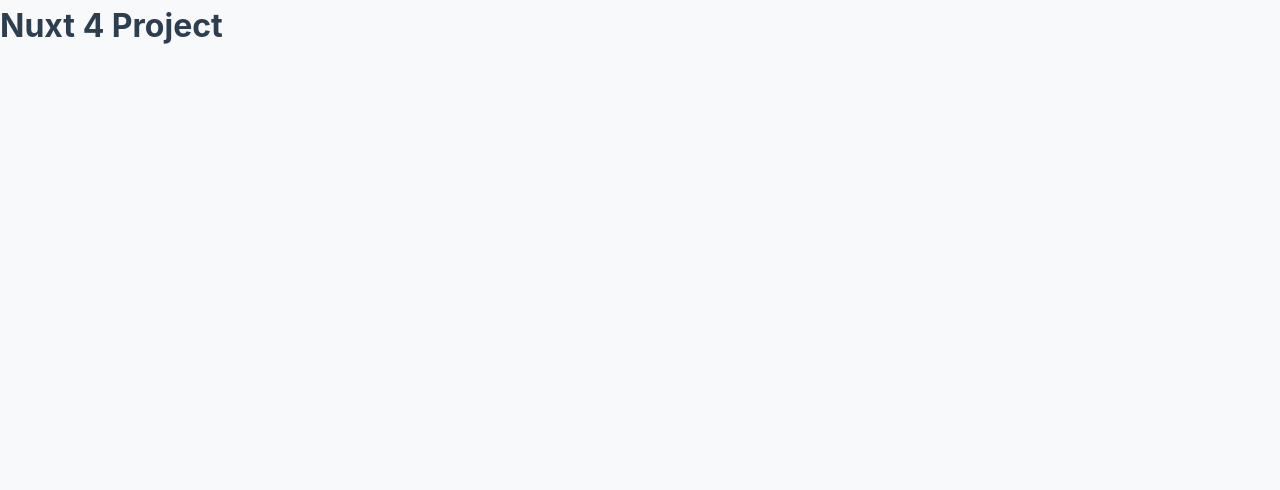
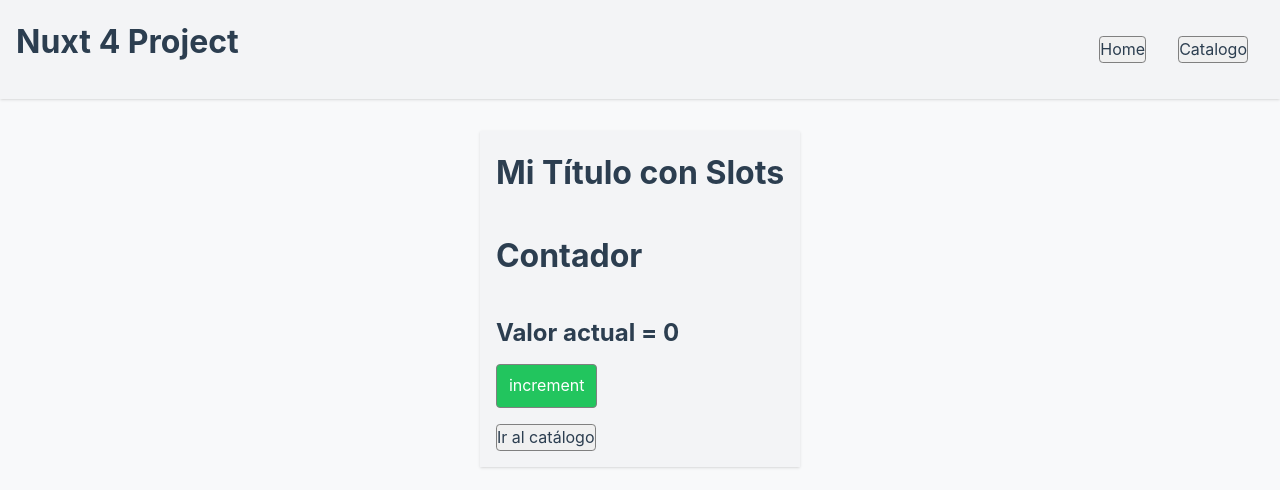
Before and after one commit to RubenMMPS/formacion, a Nuxt app in the folder VUE/nuxt-vue-exercises/: page /home in a window 1280 px wide. Before the commit this address had no page. Shown: the top 490 px of the page. Built offline with nearby package versions, Linux system fonts and the light colour scheme.

Commit message:
feat(VUE) add exercise 6

```diff
--- a/VUE/nuxt-vue-exercises/assets/styles/reset.scss
+++ b/VUE/nuxt-vue-exercises/assets/styles/reset.scss
@@ -18,3 +18,32 @@
   color: var(--text-color);
   line-height: 1.6;
 }
+
+h1 {
+  font-size: 2rem;
+  font-weight: bold;
+  margin-bottom: 1rem;
+}
+
+h2 {
+  font-size: 1.5rem;
+  font-weight: bold;
+  margin-bottom: 0.75rem;
+}
+
+h3 {
+  font-size: 1.25rem;
+  font-weight: bold;
+  margin-bottom: 0.5rem;
+}
+
+button {
+  display: inline-block;
+  margin-right: 1rem;
+  background-color: #f0f0f0;
+  border: 0.0625rem solid grey;
+  border-radius: 0.24rem;
+  cursor: pointer;
+  font-size: 1rem;
+  text-align: center;
+}
--- /dev/null
+++ b/VUE/nuxt-vue-exercises/components/ProductCard.vue
@@ -0,0 +1,11 @@
+<template>
+  <div class="p-4 rounded-lg max-w-[18.75rem] my-4 m-auto bg-white shadow">
+    <slot name="image"></slot>
+    <h2 class="mt-0 mx-0 mb-2"><slot name="title"></slot></h2>
+    <p class="my-1 mx-0"><slot name="description"></slot></p>
+    <p class="my-1 mx-0"><slot name="price"></slot></p>
+    <button class="bg-blue-500 hover:bg-blue-700 text-white rounded">
+      <slot name="button"></slot>
+    </button>
+  </div>
+</template>
--- a/VUE/nuxt-vue-exercises/components/TheCounter.vue
+++ b/VUE/nuxt-vue-exercises/components/TheCounter.vue
@@ -3,9 +3,21 @@
   <div>
     <h2>Valor actual = {{ counter }}</h2>
 
-    <button v-if="counter > 0" v-on:click="decrement">decrement</button>
+    <button
+      v-if="counter > 0"
+      v-on:click="decrement"
+      class="bg-red-500 text-white px-3 py-2 rounded"
+    >
+      decrement
+    </button>
 
-    <button v-if="counter < 10" v-on:click="increment">increment</button>
+    <button
+      v-if="counter < 10"
+      v-on:click="increment"
+      class="bg-green-500 text-white px-3 py-2 rounded"
+    >
+      increment
+    </button>
   </div>
 </template>
 
--- /dev/null
+++ b/VUE/nuxt-vue-exercises/data/mock.ts
@@ -0,0 +1,51 @@
+class Product {
+  id: number;
+  title: string;
+  description: string;
+  price: number;
+  img: string;
+  button: string;
+
+  constructor(
+    id: number,
+    title: string,
+    description: string,
+    price: number,
+    img: string = "",
+    button: string = "Buy Now",
+  ) {
+    this.id = id;
+    this.title = title;
+    this.description = description;
+    this.price = price;
+    this.img = img;
+    this.button = button;
+  }
+}
+
+export const products: Product[] = [
+  new Product(
+    1,
+    "Laptop",
+    "A high-performance laptop for all your needs.",
+    999.99,
+  ),
+  new Product(
+    2,
+    "Smartphone",
+    "A sleek smartphone with the latest features.",
+    499.99,
+  ),
+  new Product(
+    3,
+    "Headphones",
+    "Noise-cancelling headphones for immersive sound.",
+    199.99,
+  ),
+  new Product(
+    4,
+    "Smartwatch",
+    "A stylish smartwatch to keep you connected.",
+    299.99,
+  ),
+];
--- a/VUE/nuxt-vue-exercises/layouts/default.vue
+++ b/VUE/nuxt-vue-exercises/layouts/default.vue
@@ -1,6 +1,12 @@
 <template>
   <div>
-    <header><h1>Nuxt 4 Project</h1></header>
+    <header class="flex items-center gap-4 p-4 bg-gray-100 shadow">
+      <h1>Nuxt 4 Project</h1>
+      <div class="ml-auto flex items-center gap-4">
+        <NuxtLink to="/home"><button>Home</button></NuxtLink>
+        <NuxtLink to="/catalogo"><button>Catalogo</button></NuxtLink>
+      </div>
+    </header>
     <slot />
   </div>
 </template>
--- a/VUE/nuxt-vue-exercises/nuxt.config.ts
+++ b/VUE/nuxt-vue-exercises/nuxt.config.ts
@@ -2,7 +2,7 @@
 export default defineNuxtConfig({
   compatibilityDate: "2025-07-15",
   devtools: { enabled: true },
-  modules: ["@pinia/nuxt"],
+  modules: ["@pinia/nuxt", "@nuxtjs/tailwindcss"],
   css: ["~/assets/styles/reset.scss"],
   typescript: {
     typeCheck: false,
--- a/VUE/nuxt-vue-exercises/package.json
+++ b/VUE/nuxt-vue-exercises/package.json
@@ -17,6 +17,7 @@
     "vue-router": "^4.6.4"
   },
   "devDependencies": {
+    "@nuxtjs/tailwindcss": "^6.14.0",
     "typescript": "^5.9.3",
     "vue-tsc": "^3.2.5"
   }
--- /dev/null
+++ b/VUE/nuxt-vue-exercises/pages/catalogo.vue
@@ -0,0 +1,33 @@
+<script setup lang="ts">
+import ProductCard from "~/components/ProductCard.vue";
+import { products } from "~/data/mock";
+</script>
+
+<template>
+  <div
+    class="grid grid-cols-[repeat(auto-fit,_minmax(18.75rem,_1fr))] gap-4 p-4"
+  >
+    <div v-for="product of products" :key="product.id">
+      <ProductCard>
+        <template #image>
+          <img :src="product.img" :alt="product.title" />
+        </template>
+        <template #title>
+          {{ product.title }}
+        </template>
+        <template #description>
+          {{ product.description }}
+        </template>
+        <template #price>
+          {{ product.price }}
+        </template>
+        <template #button>
+          {{ product.button }}
+        </template>
+      </ProductCard>
+    </div>
+  </div>
+  <NuxtLink to="/home" class="flex justify-center">
+    <button>Volver al inicio</button>
+  </NuxtLink>
+</template>
--- /dev/null
+++ b/VUE/nuxt-vue-exercises/pages/home.vue
@@ -0,0 +1,17 @@
+<script setup lang="ts">
+import TheCounter from "~/components/TheCounter.vue";
+</script>
+
+<template>
+  <div
+    class="grid w-fit mx-auto justify-center bg-gray-100 shadow p-4 gap-4 mt-8"
+  >
+    <TheTitle> Mi Título con Slots </TheTitle>
+
+    <TheCounter class="border-none"></TheCounter>
+
+    <NuxtLink to="/catalogo">
+      <button>Ir al catálogo</button>
+    </NuxtLink>
+  </div>
+</template>
--- a/VUE/nuxt-vue-exercises/pages/index.vue
+++ b/VUE/nuxt-vue-exercises/pages/index.vue
@@ -1,11 +1 @@
-<script setup lang="ts">
-import TheCounter from "~/components/TheCounter.vue";
-</script>
-
-<template>
-  <div>
-    <TheTitle> Mi Título con Slots </TheTitle>
-
-    <TheCounter></TheCounter>
-  </div>
-</template>
+<template></template>
```
Also changed, not shown: 1 other file (tests, documents, lock files or other folders).
